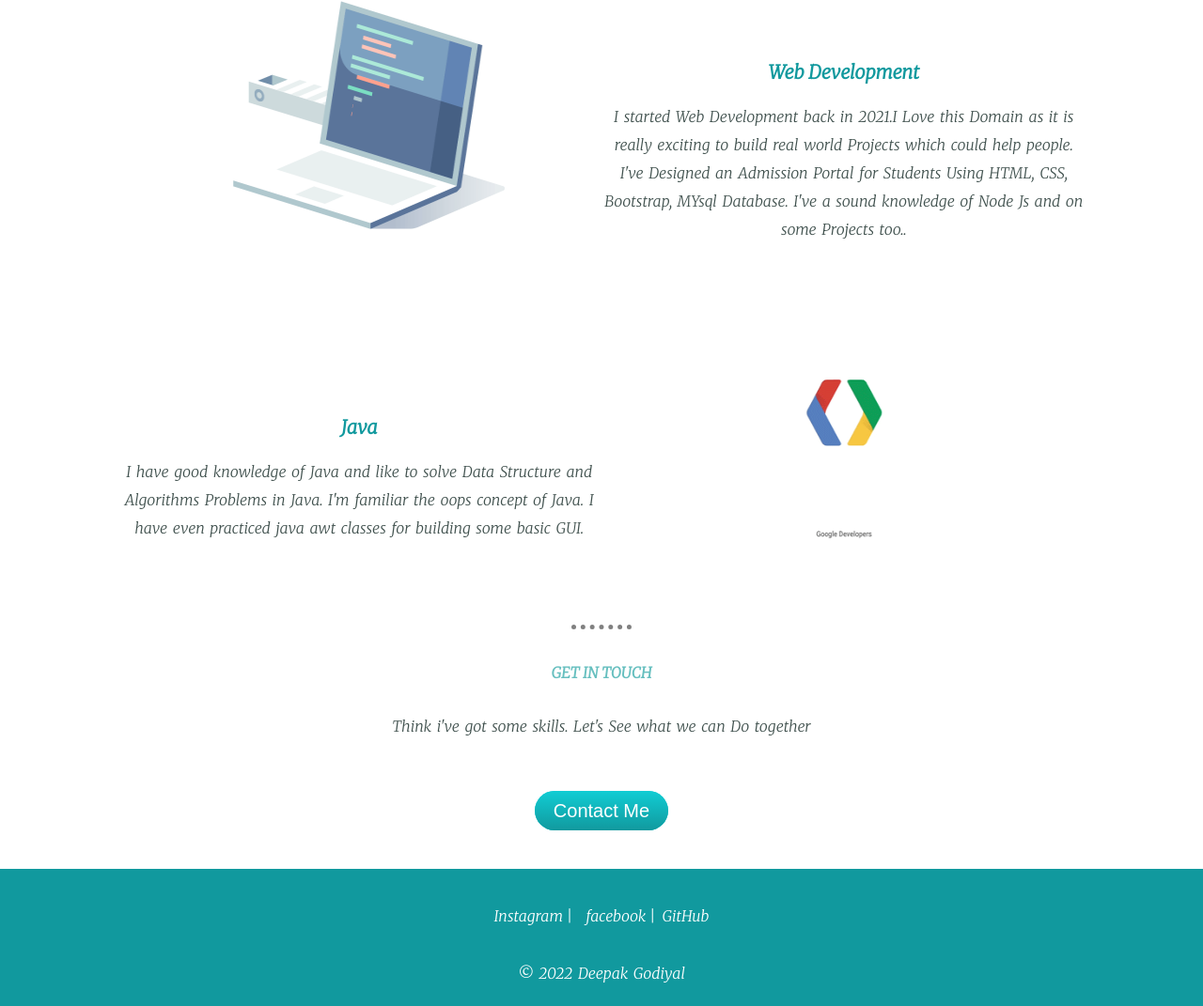
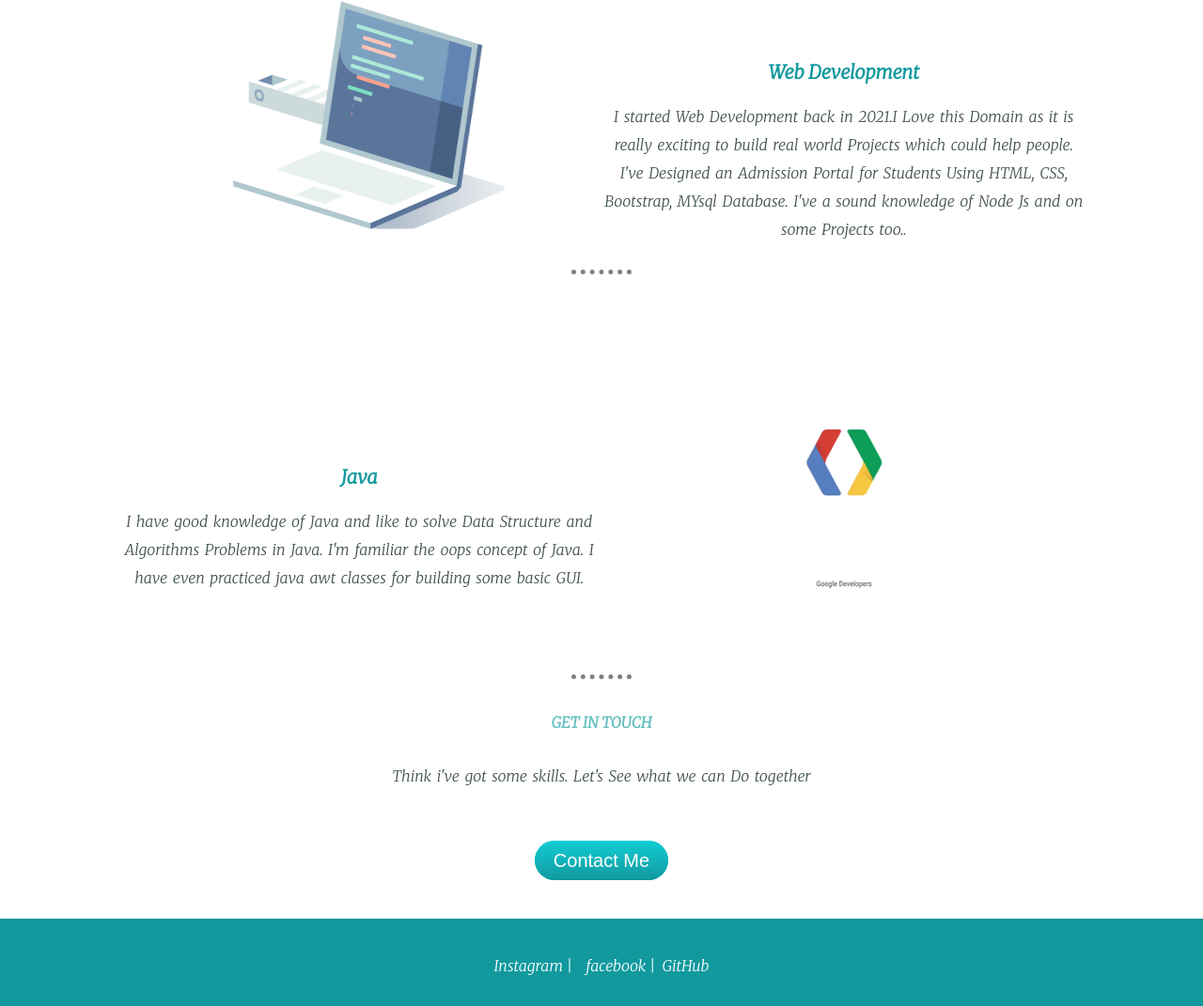
Before and after one commit to Deepak2428/MyPersonalWebsite, a plain HTML site: page index.html in a window 1280 px wide. Shown: the part 1270-2341 px from the top of the page at 94% size. Drawn offline with Linux system fonts and the light colour scheme.

Commit message:
Update index.html

```diff
--- a/index.html
+++ b/index.html
@@ -51,7 +51,9 @@
                 </p>
             </div>
         </div>
-
+        <hr class="hrhidden" noshade>
+        <br>
+        <br>
         <div class="row">
 
             <div class="text">
```
